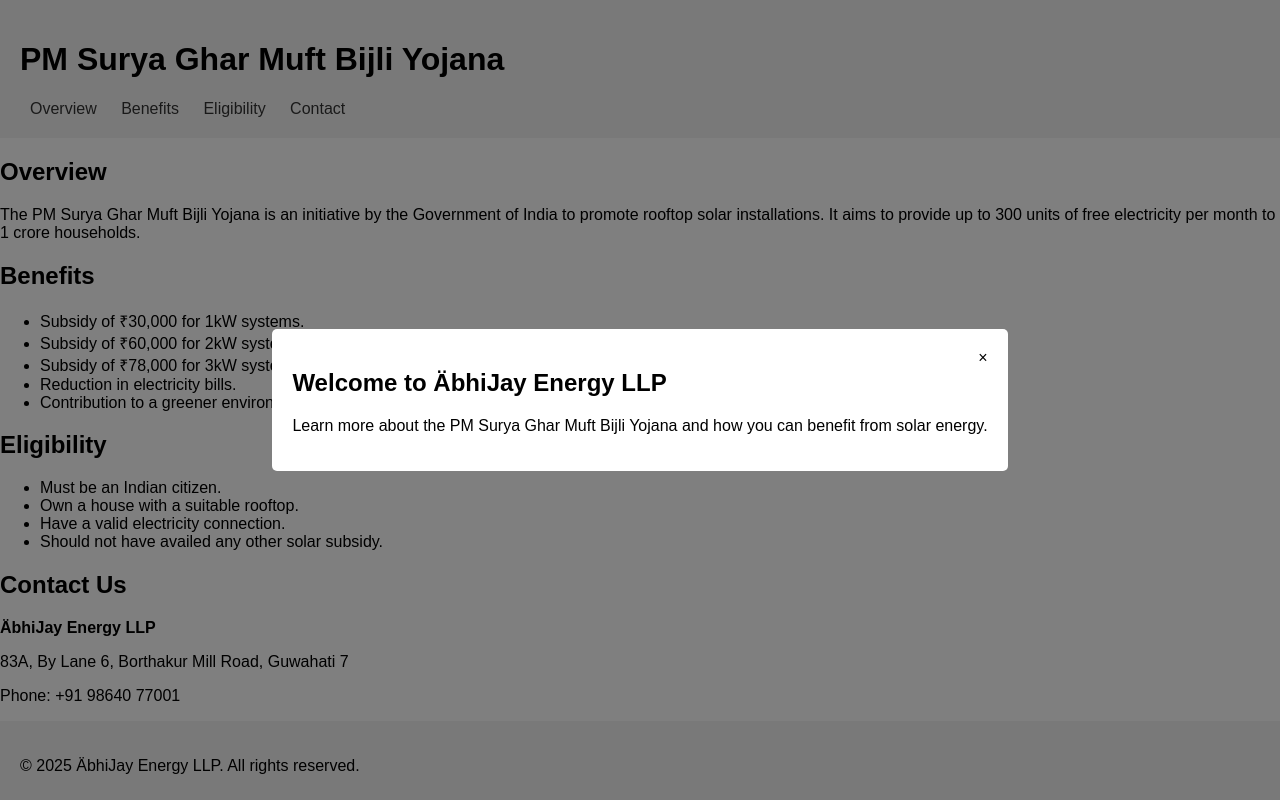
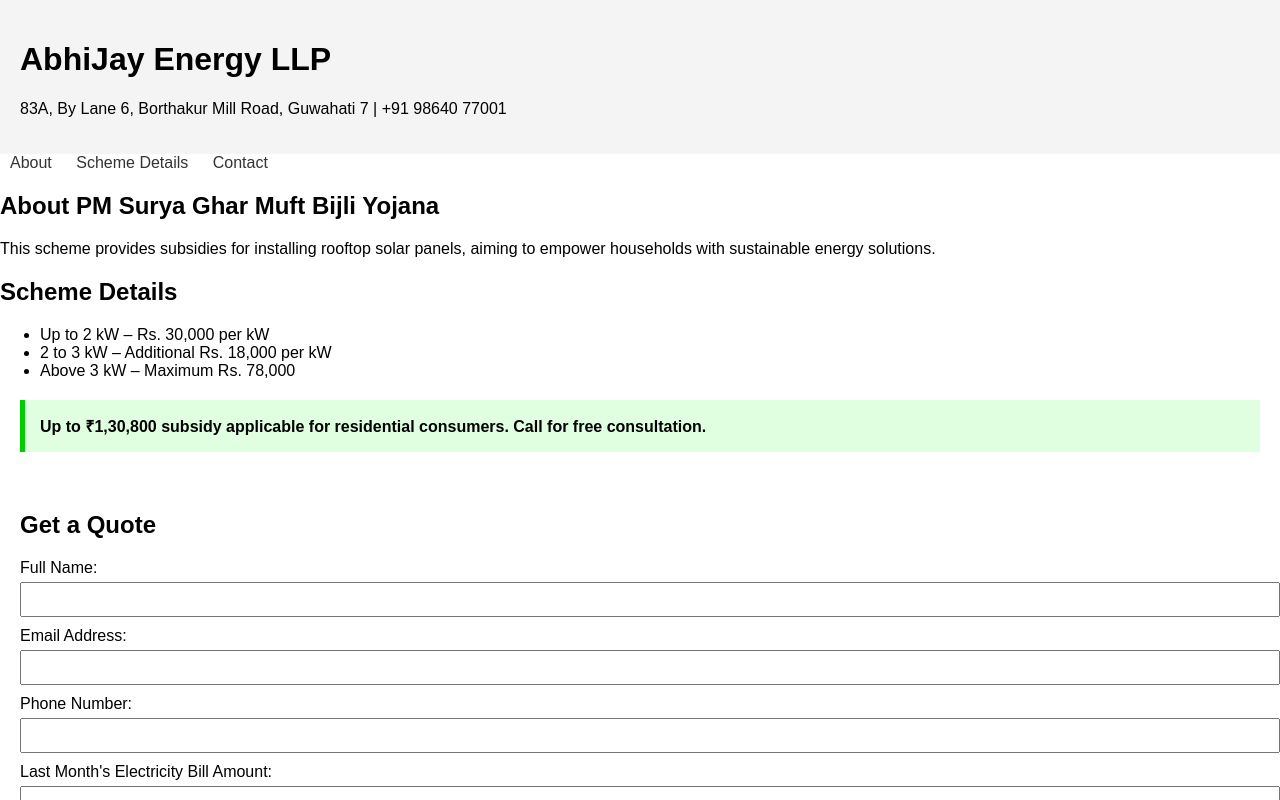
Before and after one commit to abhijeetn21/hosting_2, a plain HTML site: page index.html in a window 1280 px wide. Shown: the top 800 px of the page. Drawn offline with Linux system fonts and the light colour scheme.

Commit message:
Update index.html
v3 21:08 13.04.2025

```diff
--- a/index.html
+++ b/index.html
@@ -3,7 +3,9 @@
 <head>
   <meta charset="UTF-8" />
   <meta name="viewport" content="width=device-width, initial-scale=1.0"/>
-  <title>PM Surya Ghar Muft Bijli Yojana | ÄbhiJay Energy LLP</title>
+  <title>PM Surya Ghar Muft Bijli Yojana | AbhiJay Energy LLP</title>
+  <meta name="description" content="AbhiJay Energy LLP offers solar solutions in Guwahati, Kamrup Metro, and Assam with subsidies up to ₹1,30,800 for residential consumers. Call +91 98640 77001 for a free consultation.">
+  <meta name="keywords" content="solar panels Guwahati, solar energy Assam, rooftop solar Kamrup, solar subsidy India, AbhiJay Energy LLP">
   <style>
     body {
       font-family: Arial, sans-serif;
@@ -37,78 +39,114 @@
       float: right;
       cursor: pointer;
     }
+    .form-section {
+      padding: 20px;
+    }
+    .form-section label {
+      display: block;
+      margin-top: 10px;
+    }
+    .form-section input, .form-section select {
+      width: 100%;
+      padding: 8px;
+      margin-top: 5px;
+    }
+    .form-section button {
+      margin-top: 15px;
+      padding: 10px 20px;
+    }
+    .subsidy-info {
+      background-color: #e0ffe0;
+      padding: 15px;
+      margin: 20px;
+      border-left: 5px solid #00cc00;
+    }
+    .image-gallery {
+      display: flex;
+      flex-wrap: wrap;
+      gap: 10px;
+      padding: 20px;
+    }
+    .image-gallery img {
+      width: 100%;
+      max-width: 300px;
+      height: auto;
+    }
   </style>
 </head>
 <body>
-
   <header>
-  <h1>PM Surya Ghar Muft Bijli Yojana</h1>
+    <h1>AbhiJay Energy LLP</h1>
+    <p>83A, By Lane 6, Borthakur Mill Road, Guwahati 7 | +91 98640 77001</p>
+  </header>
   <nav>
-    <a href="#overview">Overview</a>
-    <a href="#benefits">Benefits</a>
-    <a href="#eligibility">Eligibility</a>
+    <a href="#about">About</a>
+    <a href="#scheme">Scheme Details</a>
     <a href="#contact">Contact</a>
   </nav>
-</header>
-
   <main>
-  <section id="overview">
-    <h2>Overview</h2>
-    <p>
-      The PM Surya Ghar Muft Bijli Yojana is an initiative by the Government of India to promote rooftop solar installations. It aims to provide up to 300 units of free electricity per month to 1 crore households.
-    </p>
+    <section id="about">
+      <h2>About PM Surya Ghar Muft Bijli Yojana</h2>
+      <p>This scheme provides subsidies for installing rooftop solar panels, aiming to empower households with sustainable energy solutions.</p>
     </section>
-
-  <section id="benefits">
-    <h2>Benefits</h2>
+    <section id="scheme">
+      <h2>Scheme Details</h2>
       <ul>
-      <li>Subsidy of ₹30,000 for 1kW systems.</li>
-      <li>Subsidy of ₹60,000 for 2kW systems.</li>
-      <li>Subsidy of ₹78,000 for 3kW systems.</li>
-      <li>Reduction in electricity bills.</li>
-      <li>Contribution to a greener environment.</li>
+        <li>Up to 2 kW – Rs. 30,000 per kW</li>
+        <li>2 to 3 kW – Additional Rs. 18,000 per kW</li>
+        <li>Above 3 kW – Maximum Rs. 78,000</li>
       </ul>
     </section>
+    <section class="subsidy-info">
+      <strong>Up to ₹1,30,800 subsidy applicable for residential consumers. Call for free consultation.</strong>
+    </section>
+    <section class="form-section">
+      <h2>Get a Quote</h2>
+      <form action="mailto:abhijayenergy@gmail.com" method="post" enctype="text/plain">
+        <label for="name">Full Name:</label>
+        <input type="text" id="name" name="Full Name" required>
 
-  <section id="eligibility">
-    <h2>Eligibility</h2>
-    <ul>
-      <li>Must be an Indian citizen.</li>
-      <li>Own a house with a suitable rooftop.</li>
-      <li>Have a valid electricity connection.</li>
-      <li>Should not have availed any other solar subsidy.</li>
-    </ul>
+        <label for="email">Email Address:</label>
+        <input type="email" id="email" name="Email Address" required>
+
+        <label for="phone">Phone Number:</label>
+        <input type="tel" id="phone" name="Phone Number" required>
+
+        <label for="electricity-bill">Last Month's Electricity Bill Amount:</label>
+        <input type="text" id="electricity-bill" name="Electricity Bill Amount" required>
+
+        <label for="roof-type">Roof Type:</label>
+        <select id="roof-type" name="Roof Type" required>
+          <option value="">--Select Roof Type--</option>
+          <option value="Flat Roof">Flat Roof</option>
+          <option value="Sloped Roof">Sloped Roof</option>
+          <option value="Tin Shed">Tin Shed</option>
+          <option value="Other">Other</option>
+        </select>
+
+        <button type="submit">Submit</button>
+      </form>
     </section>
-
+    <section class="image-gallery">
+      <h2>Our Installations</h2>
+      <img src="image1.jpg" alt="Super Elevated Solar Structure">
+      <img src="image2.jpg" alt="Tin Roof Solar Installation">
+      <img src="image3.jpg" alt="Residential Solar Panel Installation">
+    </section>
     <section id="contact">
       <h2>Contact Us</h2>
-    <p><strong>ÄbhiJay Energy LLP</strong></p>
-    <p>83A, By Lane 6, Borthakur Mill Road, Guwahati 7</p>
       <p>Phone: +91 98640 77001</p>
+      <p>Address: 83A, By Lane 6, Borthakur Mill Road, Guwahati 7</p>
     </section>
   </main>
-
   <footer>
-  <p>&copy; 2025 ÄbhiJay Energy LLP. All rights reserved.</p>
+    <p>&copy; 2025 AbhiJay Energy LLP</p>
   </footer>
-
-<!-- Popup -->
   <div class="popup" id="startupPopup">
     <div class="popup-content">
-    <span class="close-popup" onclick="document.getElementById('startupPopup').style.display='none'">&times;</span>
-    <h2>Welcome to ÄbhiJay Energy LLP</h2>
-    <p>Learn more about the PM Surya Ghar Muft Bijli Yojana and how you can benefit from solar energy.</p>
-  </div>
-</div>
+      <span
+::contentReference[oaicite:1]{index=1}
 
-<script>
-  window.onload = function() {
-    document.getElementById('startupPopup').style.display = 'flex';
-  };
-</script>
-
-</body>
-</html>
 
 <form id="contactForm">
   <input type="text" name="NAME" placeholder="Your name" required><br>
```
Lines whose indentation alone changed are shown as unchanged.
